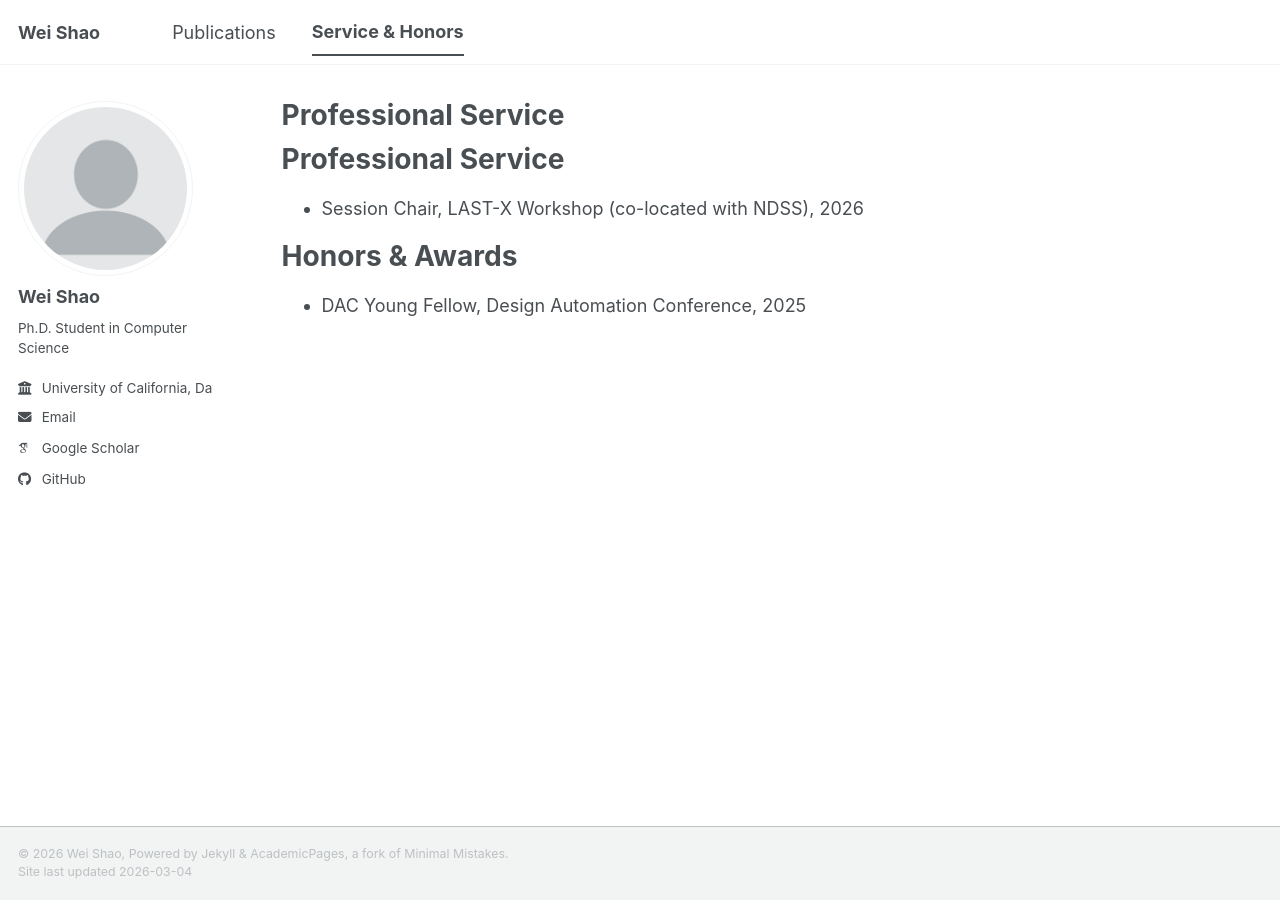
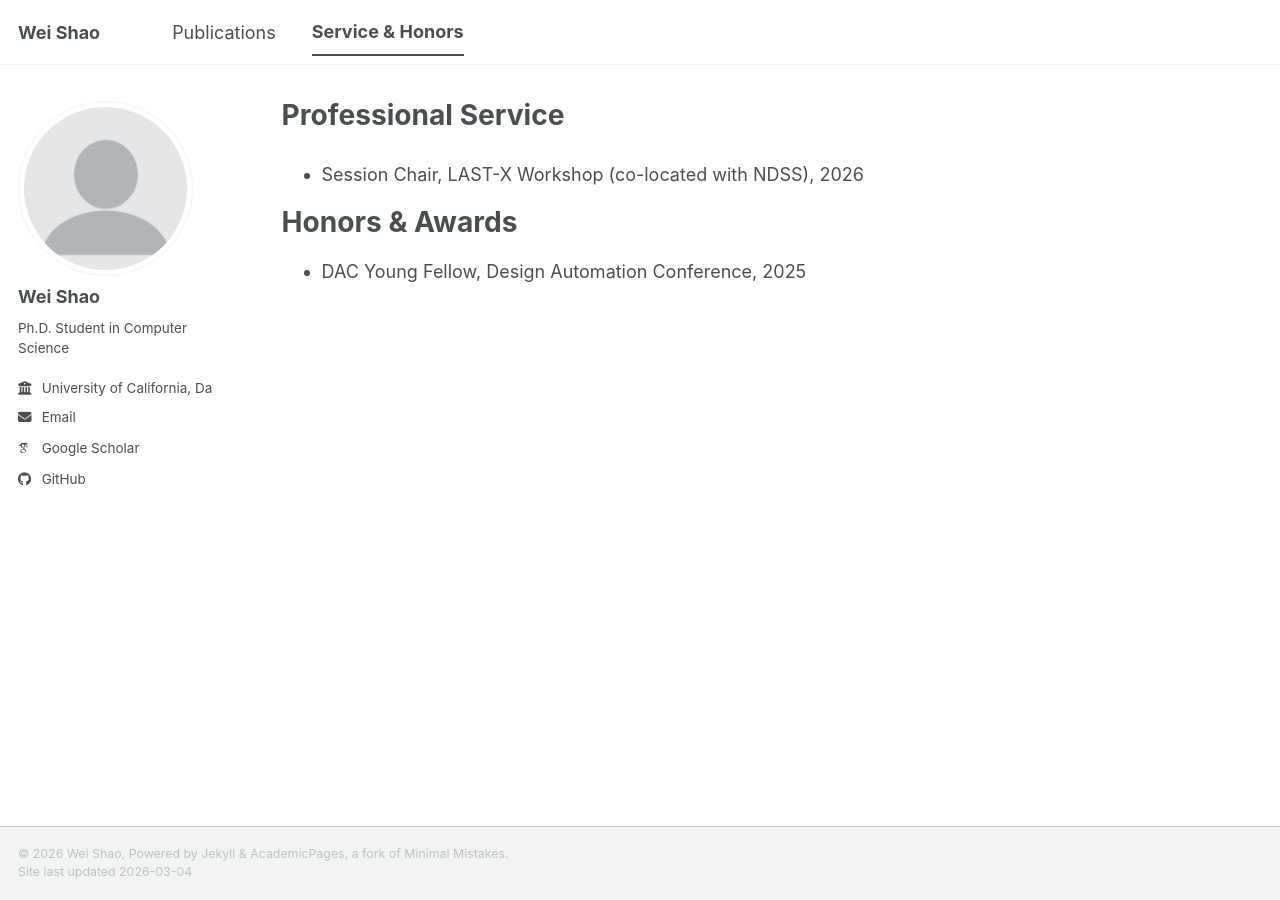
Before and after one commit to weishao-sec/weishao-sec.github.io, a Jekyll site: the page built from _pages/service.md, in a window 1280 px wide. Built offline with Jekyll 4.4.1, drawn with Linux system fonts in a browser that asks for light colours; some web fonts are replaced; a script bundle is joined from its source files by our own code; library files that are not in the unit come from our copies; our own code applies the rules of GitHub Pages for plain Markdown files.

Commit message:
Update service page title to "Professional Service" and remove redundant header

```diff
--- a/_pages/service.md
+++ b/_pages/service.md
@@ -1,12 +1,10 @@
 ---
 layout: single
-title:
+title: Professional Service
 permalink: /service/
 author_profile: true
 ---
 
-Professional Service
-=====
 - Session Chair, LAST-X Workshop (co-located with NDSS), 2026
 
 Honors & Awards
```
